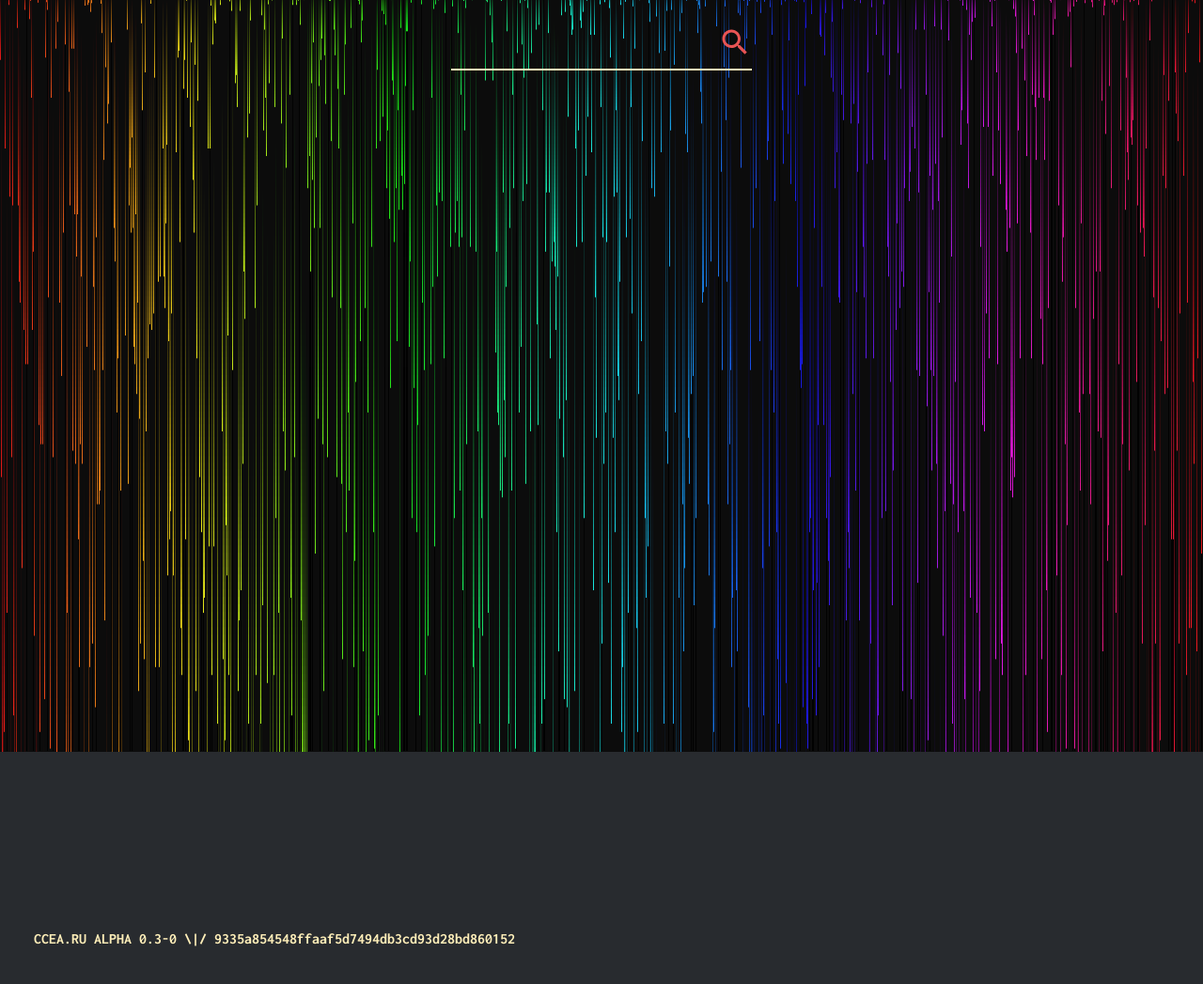
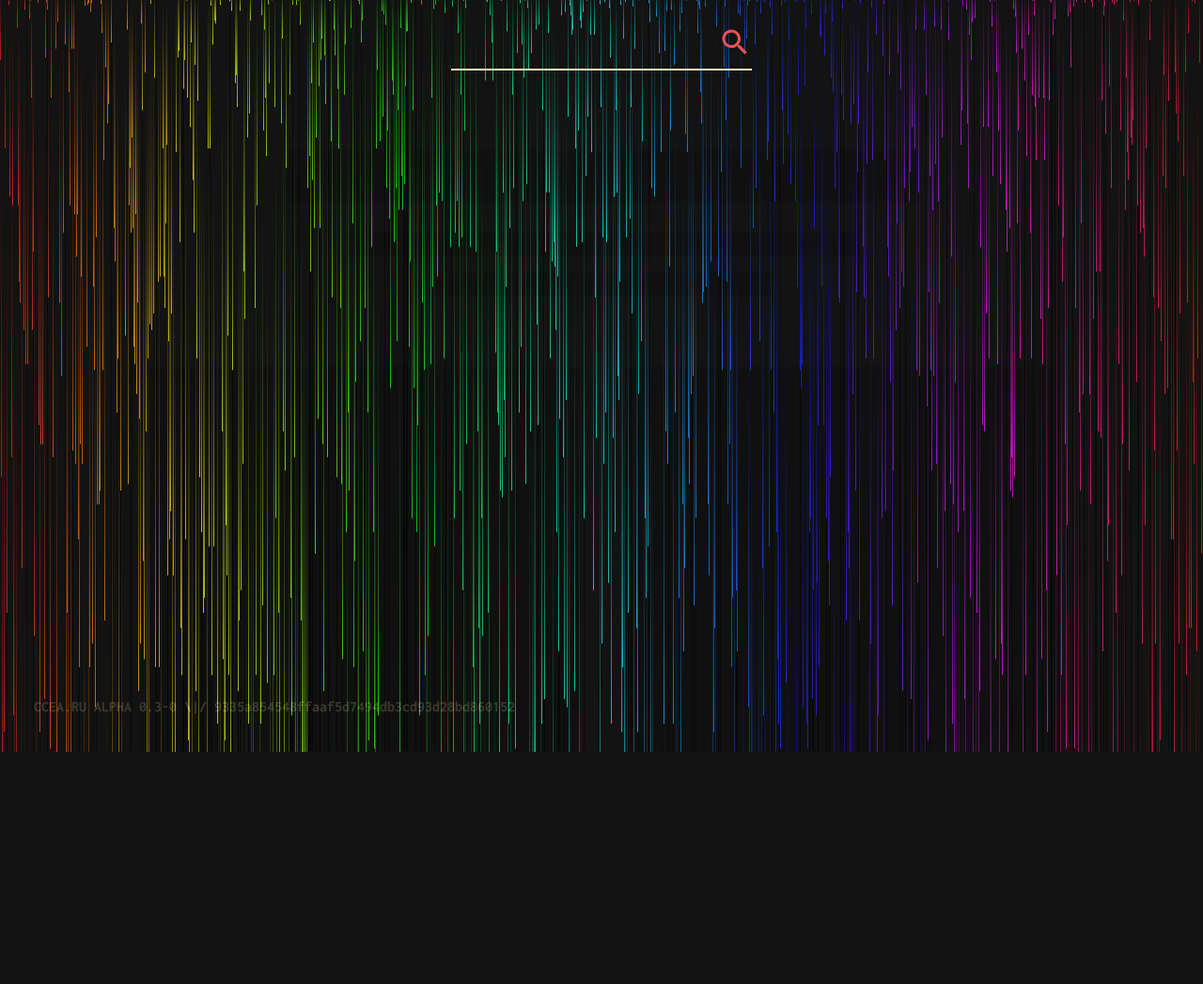
Before and after one commit to tg5/tg5.github.io, a PHP site: page /beta/index.html in a window 1280 px wide. Shown: the whole page at 94% size. After the commit the page ends 800 px from the top, so only its background shows below. Run offline with PHP 8.4, Linux system fonts and the light colour scheme; a map, chart or similar area stays blank.

Commit message:
Update demo.css

```diff
--- a/beta/css/demo.css
+++ b/beta/css/demo.css
@@ -238,3 +238,14 @@ a,
 		text-align: center;
 	}
 }
+
+body {
+  background-color:black;
+}
+#c {
+  opacity:.8;
+}
+canvas {
+  position:absolute;
+  top:0; left:0;
+}
```
